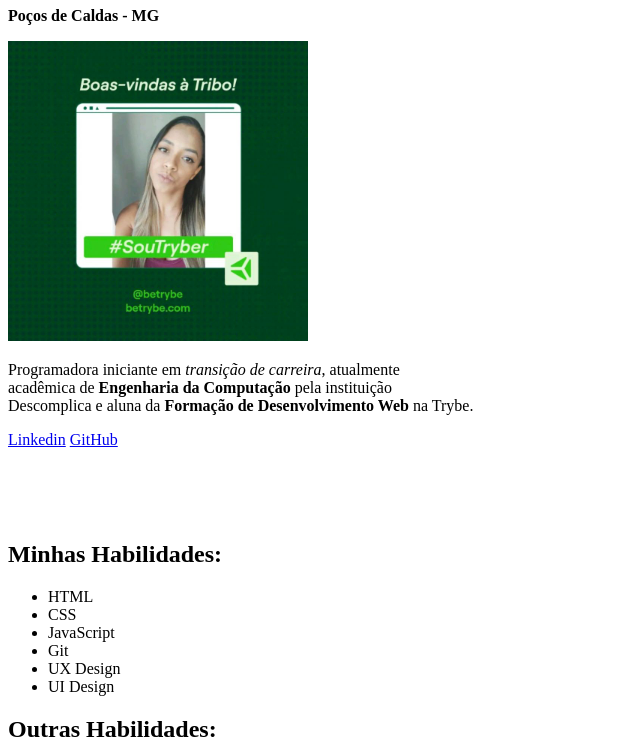
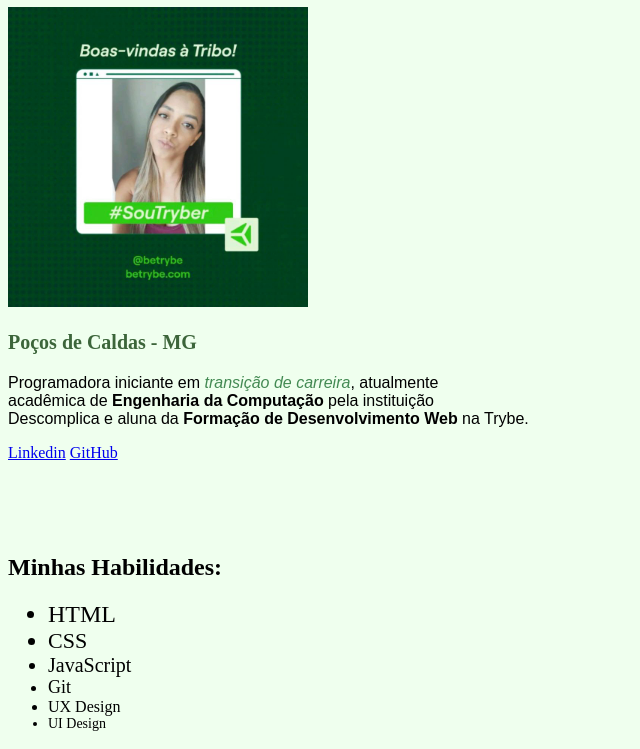
Before and after one commit to CrislandePereira/Crislandepereira.github.io, a plain HTML site: page index.html in a window 1280 px wide. Shown: the part 117-866 px from the top of the page, without its empty margins (0-640 px from the left). Drawn offline with Linux system fonts and the light colour scheme.

Commit message:
Estilizando Portifólio Web com Css inline

```diff
--- a/index.html
+++ b/index.html
@@ -6,6 +6,50 @@
   <meta http-equiv="X-UA-Compatible" content="IE=edge">
   <meta name="viewport" content="width=device-width, initial-scale=1.0">
   <title>Portifólio Web</title>
+  <style>
+    body {
+      background-color: #EFFFEE;
+    }
+
+    .nome,
+    .descricao {
+      font-family: IBM Plex Mono, sans-serif;
+    }
+
+    .residencia {
+      font-size: 20px;
+      color: #3C653A;
+      font-weight: 600;
+    }
+
+    em {
+      color: rgb(67, 138, 83);
+    }
+
+    .html {
+      font-size: 24px;
+    }
+
+    .css {
+      font-size: 22px;
+    }
+
+    .javascript {
+      font-size: 20px;
+    }
+
+    .git {
+      font-size: 18px;
+    }
+
+    .ux {
+      font-size: 16px;
+    }
+
+    .ui {
+      font-size: 14px;
+    }
+  </style>
 </head>
 
 <body>
@@ -17,8 +61,8 @@
   <br>
   <div id="sobre">
     <h1 class="nome">Crislande Aparecida Pereira</h1>
+    <img src="profile.jpeg" alt="Foto aluna da Trybe" id="foto" width="300px">
     <p class="residencia"><strong>Poços de Caldas - MG</strong></p>
-    <img src="image.jpeg" alt="Foto aluna da Trybe" id="foto" width="300px">
     <p class="descricao"> Programadora iniciante em <em> transição de carreira</em>, atualmente <br> acadêmica de <strong> Engenharia da Computação </strong> pela instituição <br>Descomplica e aluna da <Strong> Formação de Desenvolvimento Web </Strong>na Trybe.</p>
     <a href="https://www.linkedin.com/in/crislandepereira/" target="_blank">Linkedin</a>
     <a href="https://github.com/CrislandePereira" target="_blank">GitHub</a>
```
Also changed, not shown: profile.jpeg (renamed from image.jpeg).
